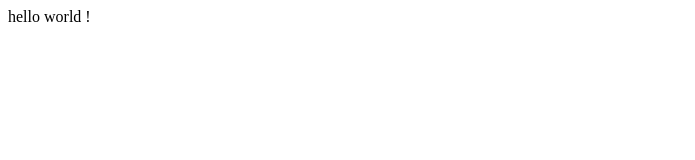
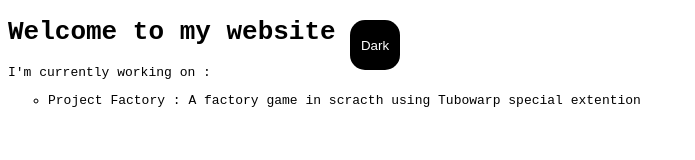
Before and after one commit to Lameur/Lameur, a plain HTML site: page index.html in a window 1280 px wide. Shown: the whole page, without its empty margins (0-695 px from the left). Drawn offline with Linux system fonts and the light colour scheme.

Commit message:
Update all

```diff
--- /dev/null
+++ b/app.js
@@ -0,0 +1,17 @@
+'use strict';
+
+const switcher = document.querySelector('.btn')
+
+switcher.addEventListener('click',function() {
+    document.body.classList.toggle('light-theme');
+    document.body.classList.toggle('dark-theme');
+
+    const className = document.body.className;
+    if(className == "light-theme") {
+        this.textContent = "Dark";
+    } else {
+        this.textContent = "Light";
+    }
+
+    console.log('current class name: ' + className);
+});
--- a/index.html
+++ b/index.html
@@ -1,8 +1,25 @@
-<!DOCTYPE html PUBLIC "-//W3C//DTD HTML 4.01//EN" "http://www.w3.org/TR/html4/strict.dtd">
-<html><head><meta charset="utf-8"><title>index</title><style type="text/css">
-body { stroke: url();
-}
-
-</style></head><body>hello world !<br>
-
-</body></html>
+<!DOCTYPE html>
+    <html lang="en">
+    <head>
+      <meta charset="UTF-8">
+      <meta http-equiv="X-UA-Compatible" content="IE=edge">
+      <meta name="viewport" content="width=device-width, initial-scale=1.0">
+      <title>Document</title>
+      <link rel="stylesheet" href="main.css">
+    </head>
+    <body>
+        <h1>Welcome to my website</h1>
+        <p id="msg">I'm currently working on : </p>
+        <ul>
+        <li> Project Factory :
+            A factory game in scracth using Tubowarp special extention
+        </li>
+        </ul>
+        <div>
+            <button class="btn">Dark</button>
+        </div>
+            <script src="app.js"></script>
+            <noscript>You need to enable JavaScript to view the full site.</noscript>
+        <body class="light-theme">
+    </body>
+</html>
--- /dev/null
+++ b/main.css
@@ -0,0 +1,39 @@
+body {
+    background: var(--bg);
+    color: var(--fontColor);
+    font-family: monospace;
+}
+li {
+    list-style: circle;
+}
+.list {
+    list-style: square;
+}
+:root {
+    --green: #00FF00;
+    --white: #FFFFFF;
+    --black: #000000;
+}
+.light-theme {
+    --bg: var(--white);
+    --fontColor: var(--black);
+    --btnBg: var(--black);
+    --btnFontColor: var(--white);
+}
+.dark-theme {
+    --bg: var(--black);
+    --fontColor: var(--white);
+    --btnBg: var(--white);
+    --btnFontColor: var(--black);
+}
+.btn {
+    position: absolute;
+    inset-block-start: 20px;
+    inset-inline-start: 350px;
+    block-size: 50px;
+    inline-size: 50px;
+    border-radius: 30%;
+    border: none;
+    color: var(--btnFontColor);
+    background-color: var(--btnBg);
+}
```
Also changed, not shown: 2 other files.
